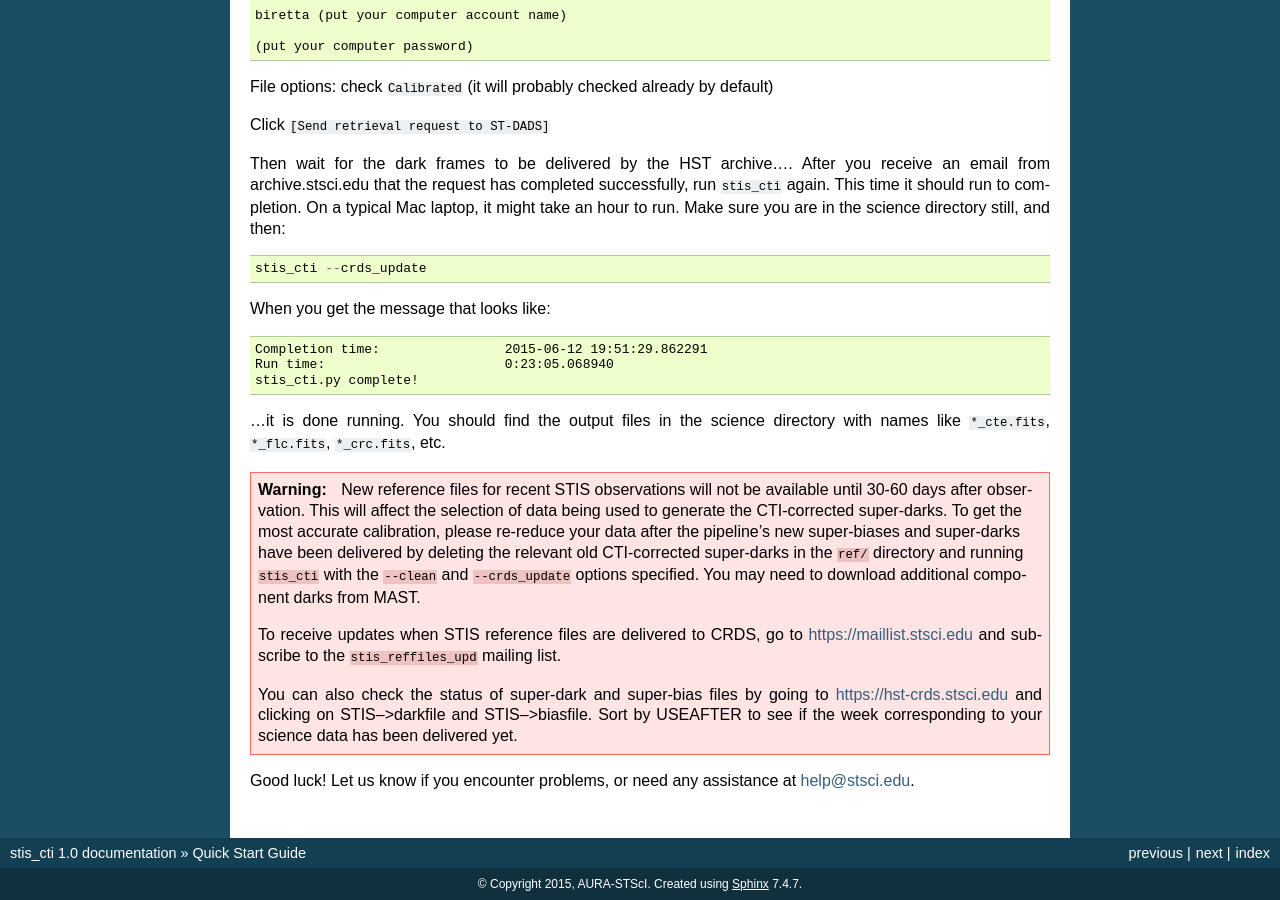
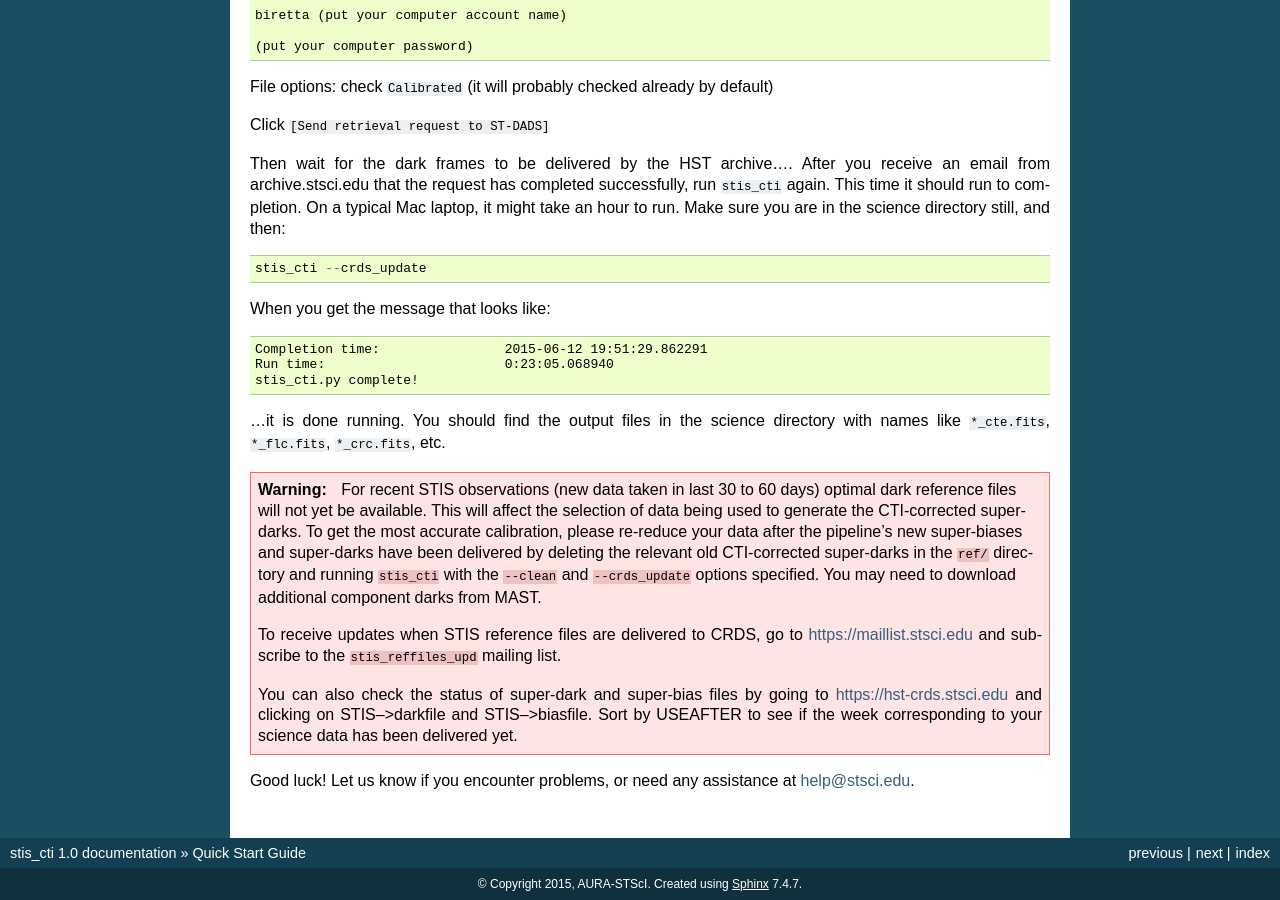
Before and after one commit to spacetelescope/stis_cti, a Sphinx documentation site: the page built from doc/qsg.rst, in a window 1280 px wide and 900 px high, scrolled down 1747 px. Built offline with Sphinx 7.4.7, drawn with Linux system fonts in a browser that asks for light colours.

Commit message:
Modified first sentence of warning text.

```diff
--- a/doc/qsg.rst
+++ b/doc/qsg.rst
@@ -147,13 +147,14 @@ directory with names like ``*_cte.fits``, ``*_flc.fits``, ``*_crc.fits``, etc.
 
 .. Warning::
 
-   New reference files for recent STIS observations will not be available
-   until 30-60 days after observation.  This will affect the selection of data being used
-   to generate the CTI-corrected super-darks.  To get the most accurate calibration,
-   please re-reduce your data after the pipeline's new super-biases and super-darks have
-   been delivered by deleting the relevant old CTI-corrected super-darks in the ``ref/``
-   directory and running ``stis_cti`` with the ``--clean`` and ``--crds_update`` options
-   specified.  You may need to download additional component darks from MAST.
+   For recent STIS observations (new data taken in last 30 to 60 days) optimal dark
+   reference files will not yet be available.  This will affect the selection of data
+   being used to generate the CTI-corrected super-darks.  To get the most accurate
+   calibration, please re-reduce your data after the pipeline's new super-biases and
+   super-darks have been delivered by deleting the relevant old CTI-corrected super-darks
+   in the ``ref/`` directory and running ``stis_cti`` with the ``--clean`` and
+   ``--crds_update`` options specified.  You may need to download additional component
+   darks from MAST.
 
    To receive updates when STIS reference files are delivered to CRDS, go to
    https://maillist.stsci.edu and subscribe to the ``stis_reffiles_upd`` mailing list.
```
Also changed, not shown: doc/readme.rst (+8 -7 lines).
